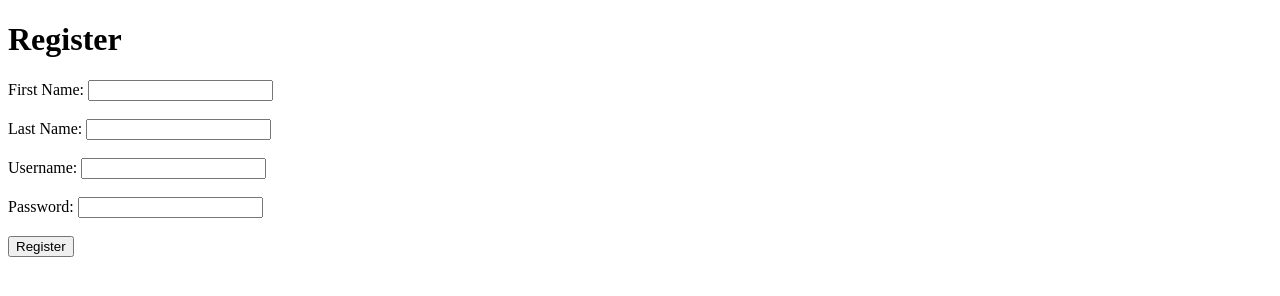
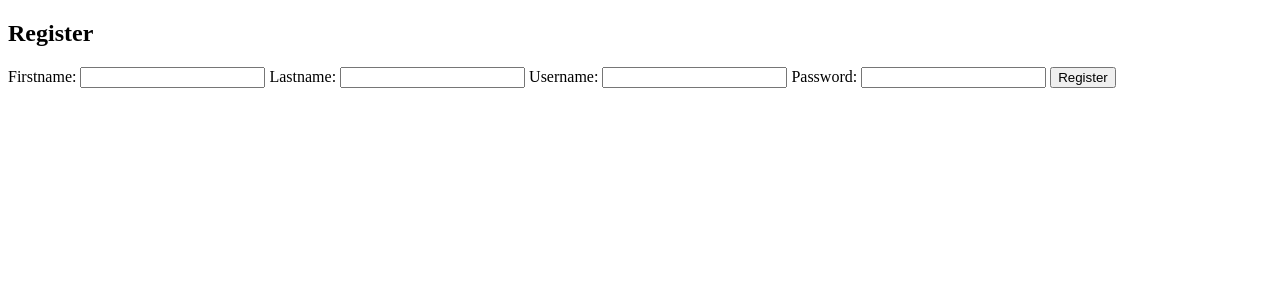
Before and after one commit to JREIGHDEE/WEBSYS-DENOLAN_PALIMA, a plain HTML site: page register.html in a window 1280 px wide. Drawn offline with Linux system fonts and the light colour scheme.

Commit message:
Update register.html

```diff
--- a/register.html
+++ b/register.html
@@ -1,26 +1,25 @@
 <!DOCTYPE html>
 <html lang="en">
 <head>
-    <meta charset="UTF-8">
-    <meta name="viewport" content="width=device-width, initial-scale=1.0">
-    <title>Register Page</title>
+  <meta charset="UTF-8">
+  <meta name="viewport" content="width=device-width, initial-scale=1.0">
+  <title>Register</title>
+  <link rel="stylesheet" href="style.css">
 </head>
 <body>
-    <h1>Register</h1>
-    <form action="index.html">
-        <label for="firstname">First Name:</label>
-        <input type="text" id="firstname" name="firstname" required><br><br>
-
-        <label for="lastname">Last Name:</label>
-        <input type="text" id="lastname" name="lastname" required><br><br>
-
-        <label for="username">Username:</label>
-        <input type="text" id="username" name="username" required><br><br>
-
-        <label for="password">Password:</label>
-        <input type="password" id="password" name="password" required><br><br>
-
-        <button type="submit">Register</button>
+  <div class="register-container">
+    <h2>Register</h2>
+    <form action="index.html" method="get">
+      <label for="firstname">Firstname:</label>
+      <input type="text" id="firstname" name="firstname" required>
+      <label for="lastname">Lastname:</label>
+      <input type="text" id="lastname" name="lastname" required>
+      <label for="username">Username:</label>
+      <input type="text" id="username" name="username" required>
+      <label for="password">Password:</label>
+      <input type="password" id="password" name="password" required>
+      <button type="submit">Register</button>
     </form>
+  </div>
 </body>
 </html>
```
